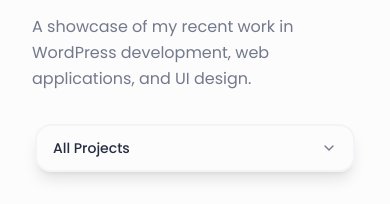
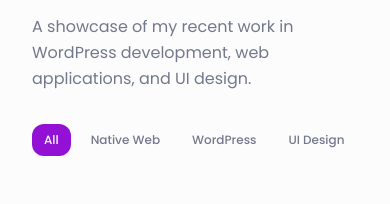
Before and after one commit to devDoniaAlhosin/donia-portofolio-minimal, a React (Vite) app: page / in a window 390 px wide. Shown: the part 10633-10837 px from the top of the page. Built offline with nearby package versions, Linux system fonts and the light colour scheme; grey boxes are pictures that could not be loaded.

Commit message:
Mobile Disply enhancments

```diff
--- a/index.html
+++ b/index.html
@@ -3,21 +3,12 @@
   <head>
     <meta charset="UTF-8" />
     <meta name="viewport" content="width=device-width, initial-scale=1.0" />
-    <title>DONIA ALHOSIN - Web Developer & UI Specialist</title>
-    <meta name="description" content="Modern portfolio of DONIA ALHOSIN MOHAMED - WordPress Developer, Web Developer & UI Specialist" />
+    <title>Donia A. - Web Developer & UI Specialist</title>
+    <meta name="description" content="Modern portfolio of Donia Alhosin - WordPress Developer, Web Developer & UI Specialist" />
     <meta name="author" content="DONIA ALHOSIN MOHAMED" />
     <link rel="preconnect" href="https://fonts.googleapis.com">
     <link rel="preconnect" href="https://fonts.gstatic.com" crossorigin>
     <link href="https://fonts.googleapis.com/css2?family=Poppins:wght@300;400;500;600;700&display=swap" rel="stylesheet">
-
-    <meta property="og:title" content="a9ce9dc3-3042-4396-8fa2-7384ce82786b" />
-    <meta property="og:description" content="Lovable Generated Project" />
-    <meta property="og:type" content="website" />
-    <meta property="og:image" content="https://lovable.dev/opengraph-image-p98pqg.png" />
-
-    <meta name="twitter:card" content="summary_large_image" />
-    <meta name="twitter:site" content="@lovable_dev" />
-    <meta name="twitter:image" content="https://lovable.dev/opengraph-image-p98pqg.png" />
   </head>
 
   <body>
--- a/src/components/Portfolio/ProjectsSection.tsx
+++ b/src/components/Portfolio/ProjectsSection.tsx
@@ -30,24 +30,19 @@ export const ProjectsSection = () => {
   const [activeFilter, setActiveFilter] = useState<ProjectFilter>('all');
   const [selectedProject, setSelectedProject] = useState<Project | null>(null);
   const [currentImageIndex, setCurrentImageIndex] = useState(0);
-  const [isFilterDropdownOpen, setIsFilterDropdownOpen] = useState(false);
   const [isInitialLoad, setIsInitialLoad] = useState(true);
   const projects: Project[] = (projectsData?.projects as Project[]) || [];
   const filters: Array<{key: string, label: string}> = projectsData?.filters || [];
   const { elementRef: headerRef, isVisible: headerVisible } = useScrollAnimation();
   const { elementRef: contentRef, isVisible: contentVisible } = useScrollAnimation();
   useEffect(() => {
-    const timer = setTimeout(() => {
     setIsInitialLoad(false);
-    }, 100);
     projects.forEach(project => {
       if (project.images && project.images.length > 0) {
         const img = new Image();
         img.src = project.images[0];
       }
     });
-
-    return () => clearTimeout(timer);
   }, [projects]);
 
   const filteredProjects = activeFilter === 'all'
@@ -80,37 +75,7 @@ export const ProjectsSection = () => {
     }
   };
 
-  const handleFilterSelect = (filterKey: ProjectFilter) => {
-    setActiveFilter(filterKey);
-    setIsFilterDropdownOpen(false);
-  };
 
-  const toggleDropdown = () => {
-    console.log('Dropdown toggle clicked, current state:', isFilterDropdownOpen);
-    setIsFilterDropdownOpen(!isFilterDropdownOpen);
-  };
-
-  const getActiveFilterLabel = () => {
-    const activeFilterData = filters.find(f => f.key === activeFilter);
-    return activeFilterData ? activeFilterData.label : 'All Projects';
-  };
-  useEffect(() => {
-    const handleClickOutside = (event: MouseEvent) => {
-      const target = event.target as Element;
-      const dropdownContainer = document.querySelector('.filter-dropdown-container');
-      if (dropdownContainer && !dropdownContainer.contains(target)) {
-        setIsFilterDropdownOpen(false);
-      }
-    };
-
-    if (isFilterDropdownOpen) {
-      document.addEventListener('mousedown', handleClickOutside);
-    }
-
-    return () => {
-      document.removeEventListener('mousedown', handleClickOutside);
-    };
-  }, [isFilterDropdownOpen]);
 
   return (
     <section id="projects" className="py-16 sm:py-20 relative overflow-hidden">
@@ -180,49 +145,22 @@ export const ProjectsSection = () => {
                </div>
              </div>
 
-
-               <div className="sm:hidden">
+               <div className="sm:hidden mb-6">
                  <div className="flex justify-center px-4">
-                   <div className="relative w-full max-w-xs filter-dropdown-container z-[9998]">
-                     <button
-                       onClick={toggleDropdown}
-                       className="w-full flex items-center justify-between px-4 py-3 bg-background/80 backdrop-blur-sm rounded-2xl border-2 border-border/40 hover:border-accent/50 transition-all duration-300 shadow-lg"
-                     >
-                       <span className="text-sm font-medium text-primary">{getActiveFilterLabel()}</span>
-                       <ChevronDown
-                         size={16}
-                         className={`text-muted-foreground transition-transform duration-300 ${
-                           isFilterDropdownOpen ? 'rotate-180' : ''
-                         }`}
-                       />
-                     </button>
-
-                     <div
-                       className={`absolute top-full left-0 right-0 mt-2 bg-background/95 backdrop-blur-sm rounded-2xl border-2 border-border/40 shadow-2xl z-[9999] overflow-hidden transition-all duration-300 ${
-                         isFilterDropdownOpen
-                           ? 'opacity-100 translate-y-0 pointer-events-auto'
-                           : 'opacity-0 -translate-y-2 pointer-events-none'
-                       }`}
-                     >
-                       <div className="p-1">
+                   <div className="flex gap-2 overflow-x-auto w-full max-w-md">
                      {filters.map((filter) => (
                        <button
                          key={filter.key}
-                             onClick={() => handleFilterSelect(filter.key as ProjectFilter)}
-                             className={`w-full flex items-center px-4 py-3 text-sm font-medium transition-all duration-300 hover:bg-accent/10 rounded-xl ${
+                         onClick={() => setActiveFilter(filter.key as ProjectFilter)}
+                         className={`flex-shrink-0 px-3 py-2 text-xs font-medium rounded-lg transition-all duration-200 ${
                            activeFilter === filter.key
-                                 ? 'text-accent bg-accent/5 border-l-4 border-accent'
-                                 : 'text-muted-foreground hover:text-primary'
+                             ? 'bg-accent text-white shadow-sm'
+                             : 'bg-background/60 text-muted-foreground hover:text-primary hover:bg-background/80'
                          }`}
                        >
-                             <span className="flex-1 text-left">{filter.label}</span>
-                             {activeFilter === filter.key && (
-                               <div className="w-2 h-2 bg-accent rounded-full"></div>
-                             )}
+                         {filter.label}
                        </button>
                      ))}
-                       </div>
-                     </div>
                    </div>
                  </div>
                </div>
@@ -232,7 +170,7 @@ export const ProjectsSection = () => {
 
                  <div
            ref={contentRef}
-           className={`grid grid-cols-1 md:grid-cols-2 lg:grid-cols-3 gap-6 lg:gap-8 transition-all duration-700 ease-out ${
+           className={`grid grid-cols-1 md:grid-cols-2 lg:grid-cols-3 gap-6 lg:gap-8 transition-all duration-700 ease-out relative z-2 ${
              (contentVisible || isInitialLoad)
                ? 'opacity-100 translate-y-0'
                : 'opacity-0 translate-y-4'
--- a/src/data/projects.json
+++ b/src/data/projects.json
@@ -319,7 +319,7 @@
     }
   ],
   "filters": [
-    { "key": "all", "label": "All Projects" },
+    { "key": "all", "label": "All" },
     { "key": "native", "label": "Native Web" },
     { "key": "wordpress", "label": "WordPress" },
     { "key": "ui", "label": "UI Design" }
```
Lines whose indentation alone changed are shown as unchanged.
